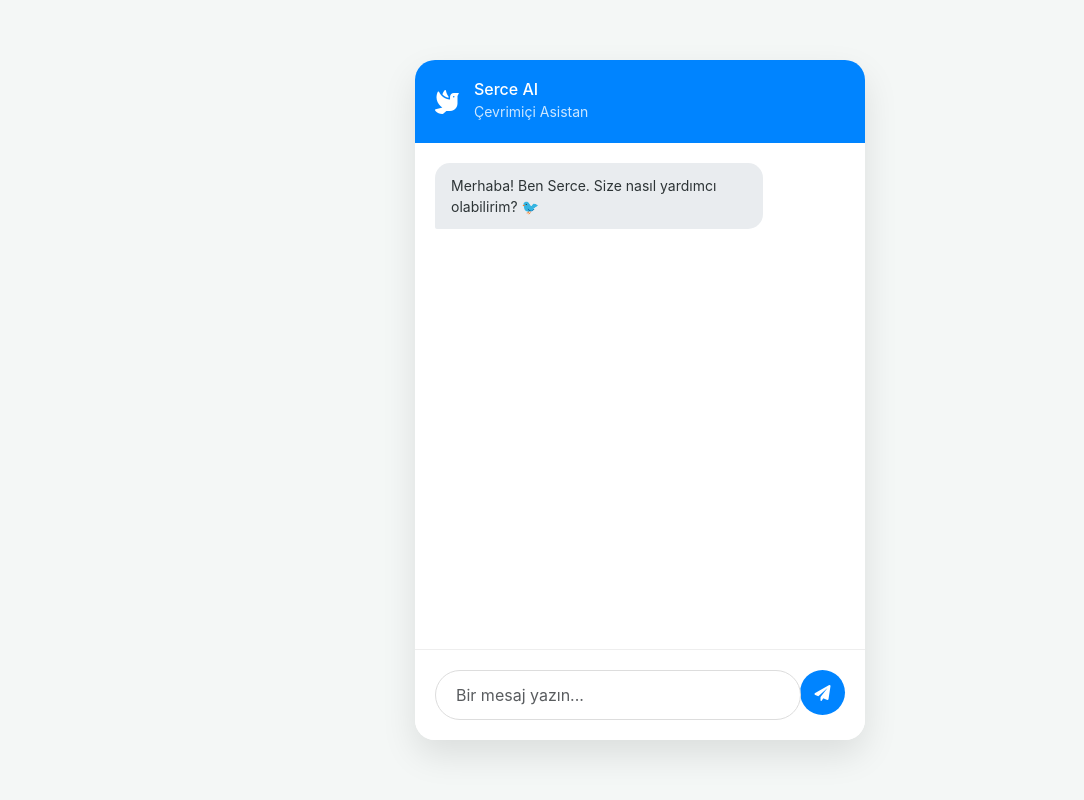
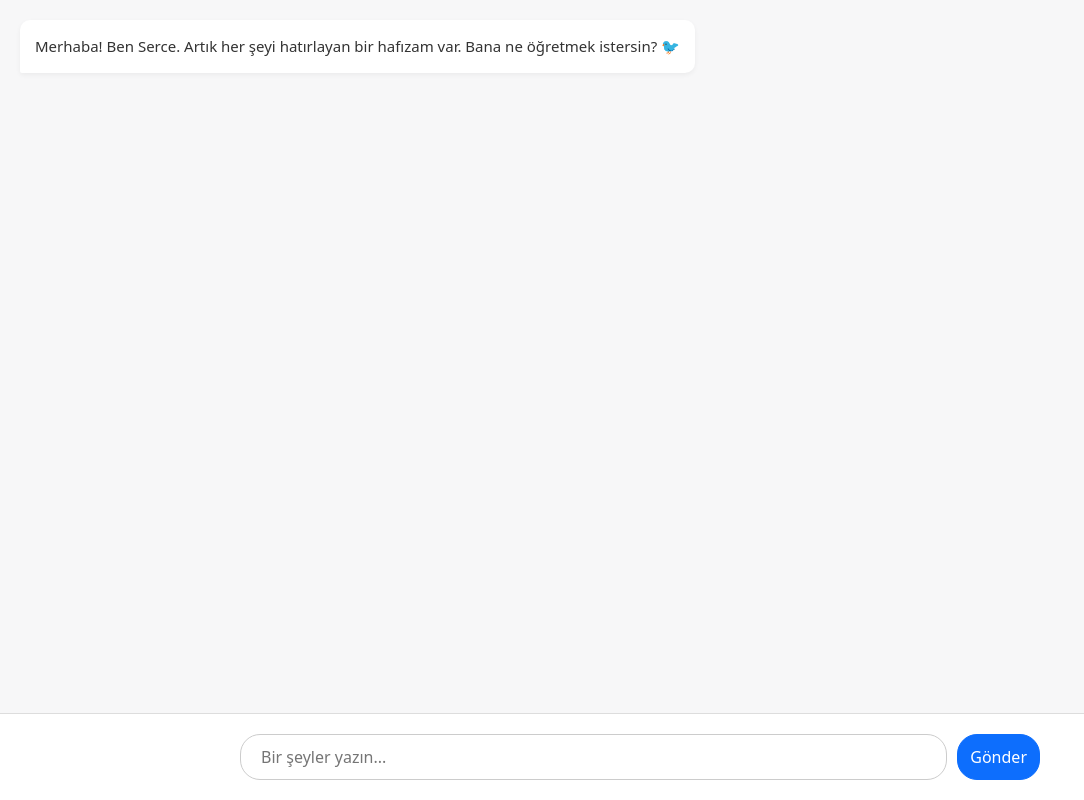
Before and after one commit to creator-a14y/Serce, a Flask app: page / in a window 1280 px wide. Shown: the whole page, without its empty margins (0-1084 px from the left). Run offline with Flask 3, Linux system fonts and the light colour scheme.

Commit message:
Update index.html

```diff
--- a/app/templates/index.html
+++ b/app/templates/index.html
@@ -5,75 +5,45 @@
     <meta name="viewport" content="width=device-width, initial-scale=1.0">
     <title>Serce AI - Akıllı Asistan</title>
     <link href="https://cdn.jsdelivr.net/npm/bootstrap@5.3.0/dist/css/bootstrap.min.css" rel="stylesheet">
-    <link rel="stylesheet" href="https://cdnjs.cloudflare.com/ajax/libs/font-awesome/6.0.0/css/all.min.css">
     <style>
-        :root { --main-color: #0084ff; --bg-color: #f4f7f6; }
-        body { background-color: var(--bg-color); font-family: 'Inter', sans-serif; height: 100vh; display: flex; align-items: center; }
-        .chat-card { width: 100%; max-width: 450px; height: 85vh; background: white; border-radius: 20px; box-shadow: 0 15px 35px rgba(0,0,0,0.1); display: flex; flex-direction: column; margin: auto; }
-        .chat-header { background: var(--main-color); color: white; padding: 20px; border-radius: 20px 20px 0 0; display: flex; align-items: center; gap: 15px; }
-        .chat-header i { font-size: 24px; }
-        #chat-box { flex: 1; overflow-y: auto; padding: 20px; display: flex; flex-direction: column; gap: 15px; scroll-behavior: smooth; }
-
-        /* Mesaj Balonları */
-        .msg { padding: 12px 16px; border-radius: 15px; max-width: 80%; font-size: 14px; position: relative; animation: fadeIn 0.3s ease; }
-        .user-msg { background: var(--main-color); color: white; align-self: flex-end; border-bottom-right-radius: 2px; }
-        .bot-msg { background: #e9ecef; color: #2d3436; align-self: flex-start; border-bottom-left-radius: 2px; }
-
-        .input-group { padding: 20px; border-top: 1px solid #eee; background: white; border-radius: 0 0 20px 20px; }
-        input { border-radius: 25px !important; border: 1px solid #ddd !important; padding: 12px 20px !important; }
-        .send-btn { background: var(--main-color); color: white; border-radius: 50% !important; width: 45px; height: 45px; display: flex; align-items: center; justify-content: center; border: none; transition: 0.3s; }
-        .send-btn:hover { transform: scale(1.1); background: #0073e6; }
-
-        @keyframes fadeIn { from { opacity: 0; transform: translateY(10px); } to { opacity: 1; transform: translateY(0); } }
+        body { background: #f7f7f8; height: 100vh; display: flex; flex-direction: column; }
+        #chat-container { flex: 1; overflow-y: auto; padding: 20px; display: flex; flex-direction: column; gap: 20px; }
+        .message { max-width: 80%; padding: 15px; border-radius: 10px; font-size: 15px; line-height: 1.5; }
+        .user { align-self: flex-end; background: #007bff; color: white; border-bottom-right-radius: 2px; }
+        .bot { align-self: flex-start; background: white; color: #333; border-bottom-left-radius: 2px; box-shadow: 0 2px 5px rgba(0,0,0,0.05); }
+        .input-area { background: white; padding: 20px; border-top: 1px solid #ddd; }
+        .input-wrapper { max-width: 800px; margin: auto; display: flex; gap: 10px; }
+        input { border-radius: 20px !important; border: 1px solid #ccc !important; padding: 10px 20px !important; flex: 1; }
+        button { border-radius: 20px !important; }
     </style>
 </head>
 <body>
-
-<div class="chat-card">
-    <div class="chat-header">
-        <i class="fa-solid fa-dove"></i>
-        <div>
-            <h6 class="m-0">Serce AI</h6>
-            <small style="opacity: 0.8;">Çevrimiçi Asistan</small>
+    <div id="chat-container">
+        <div class="message bot">Merhaba! Ben Serce. Artık her şeyi hatırlayan bir hafızam var. Bana ne öğretmek istersin? 🐦</div>
+    </div>
+    <div class="input-area">
+        <div class="input-wrapper">
+            <input type="text" id="user-input" placeholder="Bir şeyler yazın..." onkeypress="if(event.key === 'Enter') send()">
+            <button onclick="send()" class="btn btn-primary">Gönder</button>
         </div>
     </div>
+    <script>
+        async function send() {
+            const input = document.getElementById('user-input');
+            const container = document.getElementById('chat-container');
+            if(!input.value.trim()) return;
 
-    <div id="chat-box">
-        <div class="msg bot-msg">Merhaba! Ben Serce. Size nasıl yardımcı olabilirim? 🐦</div>
-    </div>
+            container.innerHTML += `<div class="message user">${input.value}</div>`;
+            const text = input.value;
+            input.value = '';
+            container.scrollTop = container.scrollHeight;
 
-    <div class="input-group">
-        <input type="text" id="user-input" class="form-control" placeholder="Bir mesaj yazın..." onkeypress="if(event.key === 'Enter') sendMessage()">
-        <button class="send-btn" onclick="sendMessage()"><i class="fa-solid fa-paper-plane"></i></button>
-    </div>
-</div>
+            const res = await fetch('/get?msg=' + encodeURIComponent(text));
+            const data = await res.json();
 
-<script>
-    async function sendMessage() {
-        const input = document.getElementById('user-input');
-        const box = document.getElementById('chat-box');
-        const text = input.value.trim();
-        if(!text) return;
-
-        // Kullanıcı mesajı
-        box.innerHTML += `<div class="msg user-msg">${text}</div>`;
-        input.value = '';
-        box.scrollTop = box.scrollHeight;
-
-        try {
-            const response = await fetch('/get?msg=' + encodeURIComponent(text));
-            const data = await response.json();
-
-            // Bot cevabı
-            setTimeout(() => {
-                box.innerHTML += `<div class="msg bot-msg">${data.response}</div>`;
-                box.scrollTop = box.scrollHeight;
-            }, 500);
-        } catch (e) {
-            box.innerHTML += `<div class="msg bot-msg text-danger">Bağlantı hatası!</div>`;
+            container.innerHTML += `<div class="message bot">${data.response}</div>`;
+            container.scrollTop = container.scrollHeight;
         }
-    }
-</script>
-
+    </script>
 </body>
 </html>
```
